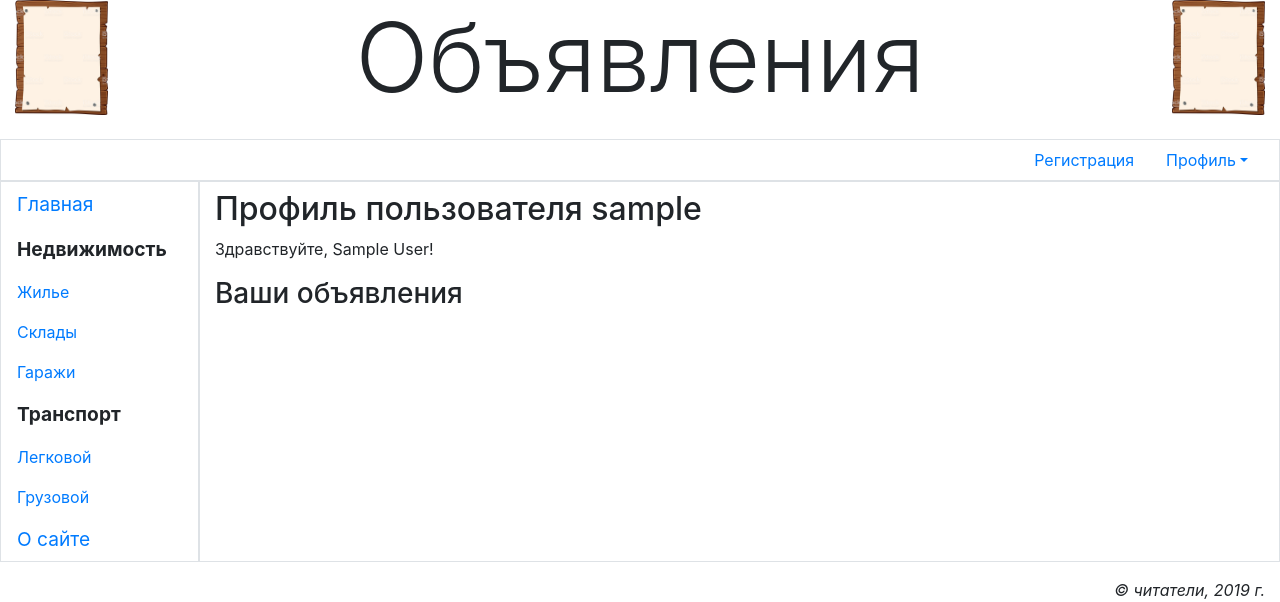
After one commit to kmv1712/bulletin_board, a Django app: page /accounts/profile/ in a window 1280 px wide. The commit adds this page. Shown: the top 602 px of the page. Run offline with Django 3.2, Linux system fonts and the light colour scheme; the visitor is signed in with stand-in values (Sample User, id 1); some libraries are stand-ins or nearby versions.

Commit message:
Добавил Вход и Выход зарегистрированного пользователя стр.565

```diff
--- a/bboard/main/templates/layout/basic.html
+++ b/bboard/main/templates/layout/basic.html
@@ -21,11 +21,11 @@
 				<li class="nav-item dropdown">
 					<a class="nav-link dropdown-toggle" data-toggle="dropdown" href="#" role="button" aria-haspopup="true" aria-expanded="false">Профиль</a>
 					<div class="dropdown-menu">
-						<a class="dropdown-item" href="#">Мои объявления</a>
+						<a class="dropdown-item" href="{% url 'main:profile'  %}">Мои объявления</a>
 						<a class="dropdown-item" href="#">Изменить личные данные</a>
 						<a class="dropdown-item" href="#">Изменить пароль</a>
 						<div class="dropdown-devider"></div>
-						<a class="dropdown-item" href="#">Выйти</a>
+						<a class="dropdown-item" href="{% url 'main:logout' %}">Выйти</a>
 						<div class="dropdown-devider"></div>
 						<a class="dropdown-item" href="#">Удалить</a>
 					</div>
--- /dev/null
+++ b/bboard/main/templates/main/profile.html
@@ -0,0 +1,12 @@
+{% extends "layout/basic.html"  %}
+{% block title %}Профиль пользователя{% endblock %}
+
+{% block content %}
+<h2>Профиль пользователя {{ user.username }}</h2>
+{% if user.first_name and user.last_name %}
+<p>Здравствуйте, {{ user.first_name }} {{ user.last_name }}!</p>
+{% else %}
+<p>Здравствуйте!</p>
+{% endif %}
+<h3>Ваши объявления</h3>
+{% endblock %}
--- a/bboard/main/urls.py
+++ b/bboard/main/urls.py
@@ -3,10 +3,14 @@ from django.urls import path
 from .views import index
 from .views import other_page
 from .views import BBLoginView
+from .views import BBLogoutView
+from .views import profile
 
 app_name = 'main'
 urlpatterns = [
-        path('accouns/login/', BBLoginViews.as_view(), name='login'),
+        path('accounts/logout/', BBLogoutView.as_view(), name='logout'),
+        path('accounts/profile/', profile, name='profile'),
+        path('accouns/login/', BBLoginView.as_view(), name='login'),
         path('<str:page>/', other_page, name='other'),
         path('', index, name='index'),
 ]
--- a/bboard/main/views.py
+++ b/bboard/main/views.py
@@ -3,6 +3,16 @@ from django.http import HttpResponse, Http404
 from django.template import TemplateDoesNotExist
 from django.template.loader import get_template
 from django.contrib.auth.views import LoginView
+from django.contrib.auth.views import LogoutView
+from django.contrib.auth.decorators import login_required
+from django.contrib.auth.mixins import LoginRequiredMixin
+
+class BBLogoutView(LoginRequiredMixin, LogoutView):
+    template_name = 'main/logout.html'
+
+@login_required
+def profile(request):
+    return render(request, 'main/profile.html')
 
 class BBLoginView(LoginView):
     template_name = 'main/login.html'
```
Also changed, not shown: bboard/main/templates/main/login.html (+8 -6 lines), bboard/main/templates/main/logout.html (added, +8 -0 lines), 1 other file.
